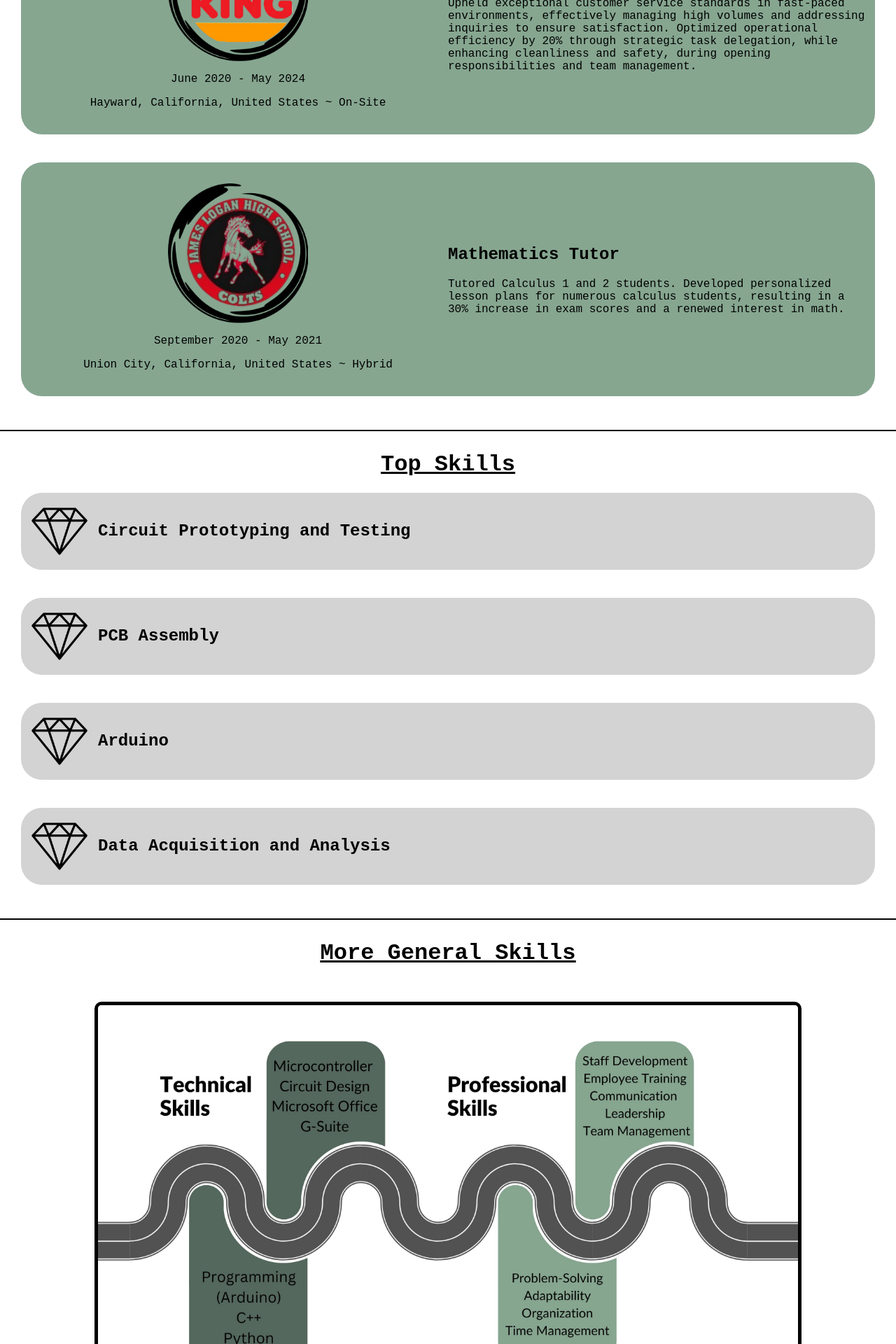
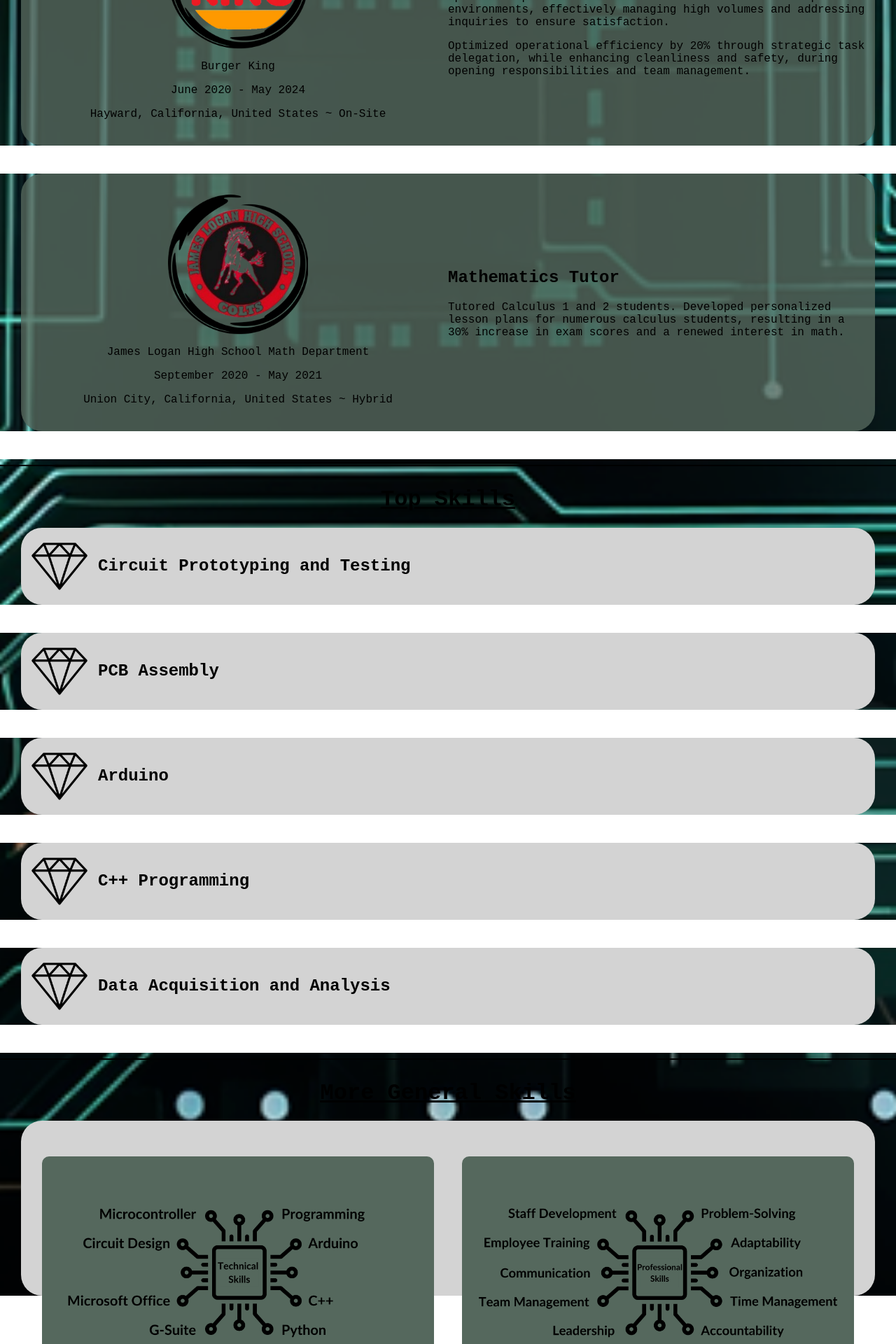
Before and after one commit to agonzalez85/andys-Website, a Flask app: page / in a window 1280 px wide. Shown: the part 1360-3280 px from the top of the page at 70% size. Run offline with Flask 3, Linux system fonts and the light colour scheme.

Commit message:
add new general skills

```diff
--- a/templates/home.html
+++ b/templates/home.html
@@ -50,6 +50,12 @@
         .header-right {
             float: right;
         }
+        .background {
+            background-image: url(/images/background.jpg); /* Replace with your image path */
+            background-size: cover; /* Adjust the size of the background image */
+            background-position: center; /* Center the background image */
+            background-repeat: no-repeat; /* Prevent the image from repeating */
+        }
         .title {
             color: black;
             text-decoration: underline;
@@ -70,7 +76,7 @@
             margin: 0 auto;
         }
         .experience-container{
-            background-color: #86a690;
+            background-color: rgba(85, 104, 93, 0.8);
             display: flex;
             justify-content: space-between;
             align-items: center;
@@ -124,16 +130,51 @@
             margin: 10px auto;
             padding: 5px;
         }
-        .generalskills-left {
+        .generalskills-center {
+            display: flex;
+            justify-content: flex-start;
+            text-align: center;
+            align-items: center;
+            padding: 0px 10px;
+            width: 1200px;
+            height: auto;
+            margin: 0 auto;
+            border-radius: 30px;
+            position: relative;
+            z-index: 2;
+        }
+        .generalskills-container {
+            display: flex;
+            background-color:lightgray;
+            justify-content: flex-start;
+            align-items: center;
+            padding: 0px 10px;
+            width: 1200px;
+            height: 250px;
+            margin: 20px auto 0 auto;
+            border-radius: 30px;
+            position: relative;
+            z-index: 3;
+        }
+        .generalskills-left, .generalskills-right {
             flex: 1;
             text-align: center;
+            background-color: #55685d;
+            width: auto;
+            height: auto;
+            border-radius:10px;
+            margin: 20px;
+            padding: 5px;
         }
-        .generalskills-left img {
+        .generalskills-left img, .generalskills-right img {
             display: block;
-            margin: 10px auto;
-            width: 1000px;
-            border: 5px solid #000000;
+            margin: 5px auto;
+            width: 550px;
+            height: auto;
             border-radius: 10px;
+        }
+        .generalskills-left, .generalskills-right{
+            margin-top: 200px;
         }
         .icons {
             display: flex;
@@ -183,10 +224,11 @@
     <a href="/" class="logo">Andy's Portfolio</a>
     <div class="header-right">
         <a class="active" href="/">Home</a>
-        <a class="title" href="#experience">Experience</a>
+        <a href="/projects">Projects</a>
+        <a class="title" href="#experience">Work Experience</a>
         <a href="#topskills">Top Skills</a>
         <a href="#generalskills">General Skills</a>
-        <a href="/projects">Projects</a>
+
 
     </div>
 </div>
@@ -194,6 +236,7 @@
 <!-- Loading In Animation -->
 <div class="content-wrapper">
 
+    <div class="background">
 <!-- Profile Pic W/ Links -->
 <div class="container">
     <div class="left">
@@ -224,7 +267,7 @@
     <hr style="border: 1px solid #000000; width: 100%;">
     <div class="title" id="experience">
         <a href="#top" style="text-decoration: underline; color: black;">
-            <h1 style="font-weight: bold; color: black;">Experience</h1>
+            <h1 style="font-weight: bold; color: black;">Work Experience</h1>
         </a>
     </div>
 </div>
@@ -233,15 +276,16 @@
 <div class="experience-container">
     <div class="left">
         <img src="{{ url_for('static', filename='images/llnl.jpg') }}" alt="LLNL Logo" width="200">
+        <p>Lawrence Livermore National Laboratory</p>
         <p>May 2024 - August 2024</p>
         <p>Livermore, California, United States ~ On-Site</p>
     </div>
     <div class="right">
         <h2>Electrical Engineer Intern</h2>
-        <p>- Prototyped an advanced testing system for a triboelectric nanogenerator circuit, increasing the maximum measurable output voltage by 4000%</p>
-        <p>- Designed and assembled 10 high input impedance voltage buffers and trans-impedance amplifiers for a custom experiment, measuring micro amp current and mega ohm impedances. </p>
-        <p>- Electrical characterization and modeling of display actuators in several display technologies, including liquid crystal displays. </p>
-        <p>- Used a robotic system to conduct over 100 experiments with mechanical actuation of the power harvesting system optimizing power transfer and power efficiency. </p>
+        <p>Prototyped an advanced testing system for a triboelectric nanogenerator circuit, increasing the maximum measurable output voltage by 4000%</p>
+        <p>Designed and assembled 10 high input impedance voltage buffers and trans-impedance amplifiers for a custom experiment, measuring micro amp current and mega ohm impedances. </p>
+        <p>Electrical characterization and modeling of display actuators in several display technologies, including liquid crystal displays. </p>
+        <p>Used a robotic system to conduct over 100 experiments with mechanical actuation of the power harvesting system optimizing power transfer and power efficiency. </p>
         <p>Designed and assembled a custom test box, integrating multiple measurement capabilities and enhancing circuit and user safety. </p>
     </div>
 </div>
@@ -252,13 +296,14 @@
 <div class="experience-container">
     <div class="left">
         <img src="{{ url_for('static', filename='images/bk.jpg') }}" alt="LLNL Logo" width="200">
+        <p>Burger King</p>
         <p>June 2020 - May 2024</p>
         <p>Hayward, California, United States ~ On-Site</p>
     </div>
     <div class="right">
         <h2>Shift Manager</h2>
-        <p>Upheld exceptional customer service standards in fast-paced environments, effectively managing high volumes and addressing inquiries to ensure satisfaction.
-        Optimized operational efficiency by 20% through strategic task delegation, while enhancing cleanliness and safety, during opening responsibilities and team management.</p>
+        <p>Upheld exceptional customer service standards in fast-paced environments, effectively managing high volumes and addressing inquiries to ensure satisfaction.</p>
+        <p>Optimized operational efficiency by 20% through strategic task delegation, while enhancing cleanliness and safety, during opening responsibilities and team management.</p>
     </div>
 </div>
 
@@ -268,6 +313,7 @@
 <div class="experience-container">
     <div class="left">
         <img src="{{ url_for('static', filename='images/jlhs.jpg') }}" alt="LLNL Logo" width="200">
+        <p>James Logan High School Math Department</p>
         <p>September 2020 - May 2021</p>
         <p>Union City, California, United States ~ Hybrid</p>
     </div>
@@ -327,6 +373,17 @@
         <img src="{{ url_for('static', filename='images/diamond.jpg') }}" alt="LLNL Logo" width="80">
     </div>
     <div class="skills-right">
+        <h2>C++ Programming</h2>
+    </div>
+</div>
+
+<div class="gap-space"></div>
+
+<div class="skills-container">
+    <div class="skills-left">
+        <img src="{{ url_for('static', filename='images/diamond.jpg') }}" alt="LLNL Logo" width="80">
+    </div>
+    <div class="skills-right">
         <h2>Data Acquisition and Analysis</h2>
     </div>
 </div>
@@ -334,8 +391,8 @@
 <div class="gap-space"></div>
 
 <!-- General Skills -->
+<hr style="border: 1px solid #000000; width: 100%;">
 <div class="center">
-    <hr style="border: 1px solid #000000; width: 100%;">
     <div class="title" id="generalskills">
         <a href="#top" style="text-decoration: underline; color: black;">
             <h1 style="font-weight: bold; color: black;">More General Skills</h1>
@@ -343,11 +400,27 @@
     </div>
 </div>
 
-<div class="container">
+
+<div class="generalskills-container">
     <div class="generalskills-left">
-        <img src="{{ url_for('static', filename='images/skills.jpg') }}" alt="Skills Roadmap" width="1000">
+        <img src="{{ url_for('static', filename='images/technicalskills.jpg') }}" alt="Technical Skills">
     </div>
 
+    <div class="generalskills-right">
+        <img src="{{ url_for('static', filename='images/professionalskills.jpg') }}" alt="Professional Skills">
+    </div>
+
+</div>
+
+<div class="gap-space"></div>
+<div class="gap-space"></div>
+<div class="gap-space"></div>
+<div class="gap-space"></div>
+<div class="gap-space"></div>
+
+<hr style="border: 1px solid #000000; width: 100%;">
+
+</div>
 <!-- Loading Animation End -->
 </div>
 
```
Also changed, not shown: templates/projects.html (+41 -6 lines), static/images/background.jpg (added), static/images/professionalskills.jpg (added), static/images/technicalskills.jpg (added), 1 other file.
